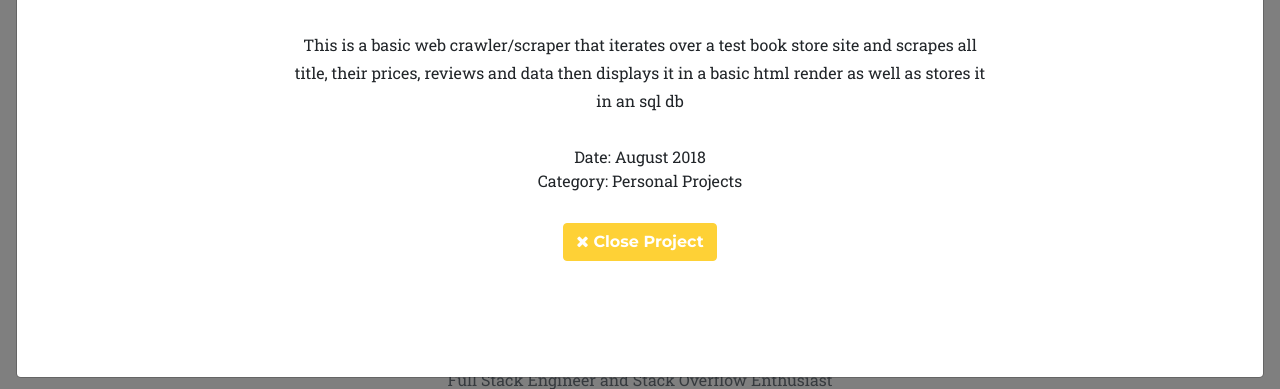
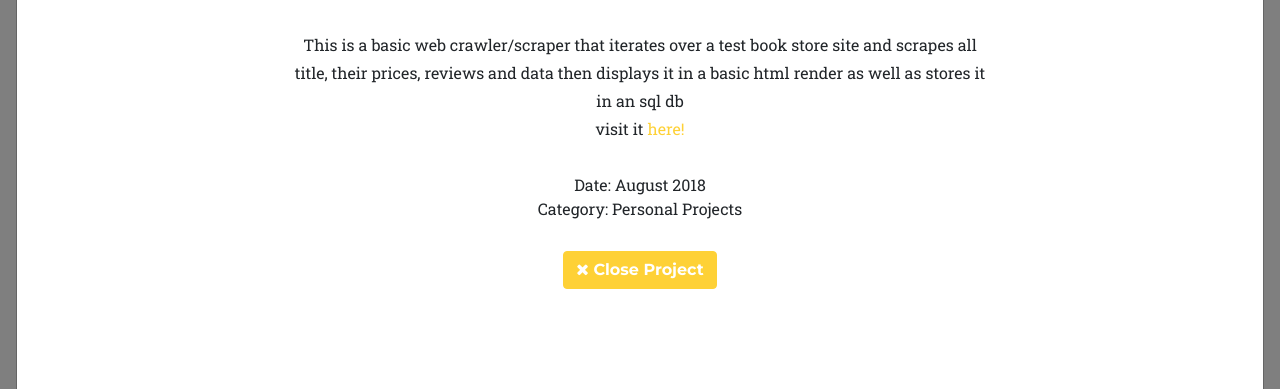
Before and after one commit to PeterRiser/peterriser.tech, a Django app: page / in a window 1280 px wide, after a click that opens the changed part. Shown: the part 885-1274 px from the top of the page. Run offline with Django 3.2, Linux system fonts and the light colour scheme; some libraries are stand-ins or nearby versions; some web fonts are replaced.

Commit message:
hyper linked project

```diff
--- a/portfolio/static/templates/index.html
+++ b/portfolio/static/templates/index.html
@@ -414,7 +414,7 @@
                   <h2 class="text-uppercase">Web Scraper</h2>
                   <p class="item-intro text-muted">Scraping a book store</p>
                   <img class="img-fluid d-block mx-auto" src="./static/img/portfolio/03-full.jpg" alt="">
-                  <p>This is a basic web crawler/scraper that iterates over a test book store site and scrapes all title, their prices, reviews and data then displays it in a basic html render as well as stores it in an sql db</p>
+                  <p>This is a basic web crawler/scraper that iterates over a test book store site and scrapes all title, their prices, reviews and data then displays it in a basic html render as well as stores it in an sql db</br>visit it <a href="https://github.com/PeterRiser/book_scraper">here!</a></p>
                   <ul class="list-inline">
                     <li>Date: August 2018</li>
                     <li>Category: Personal Projects</li>
```
